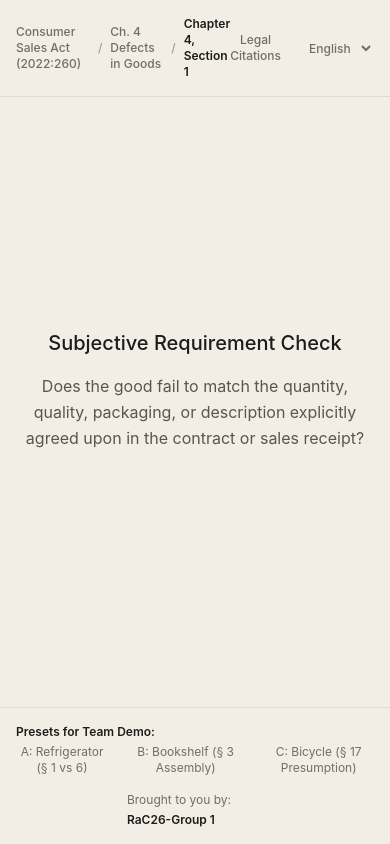
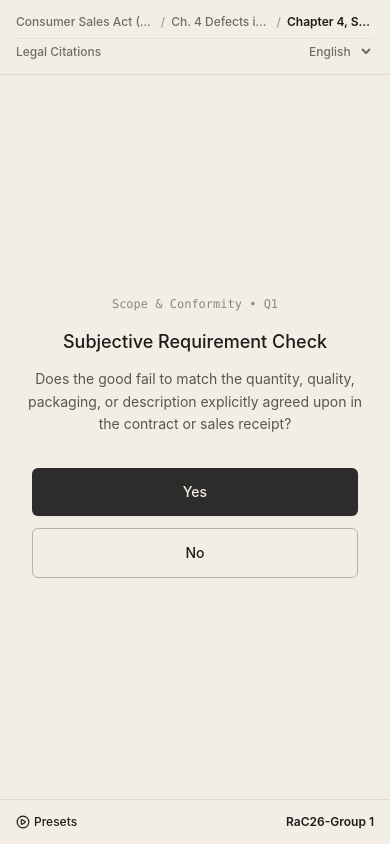
Before and after one commit to muaaz14/rac-app, a React (Vite) app: page / in a window 390 px wide. Built offline with nearby package versions, Linux system fonts and the light colour scheme.

Commit message:
Update App.jsx for dynamic modal, rationale toggle, and mobile layout

```diff
--- a/src/App.jsx
+++ b/src/App.jsx
@@ -1,72 +1,67 @@
 import React, { useState } from "react";
 import rulesData from "./data/rules.json";
 import { translations } from "./data/translation.js";
-import { X } from "lucide-react";
+import { X, ChevronDown, ChevronUp, PlayCircle } from "lucide-react";
 
 export default function App() {
   const [lang, setLang] = useState("en");
-  const [currentNodeId, setCurrentNodeId] = useState(rulesData.startNode);
+  const [currentNodeId, setCurrentNodeId] = useState(rulesData.startNode || "Q1");
   const [historyStack, setHistoryStack] = useState([]);
-  const [monthsInput, setMonthsInput] = useState(6);
   const [isModalOpen, setIsModalOpen] = useState(false);
+  const [isPresetsModalOpen, setIsPresetsModalOpen] = useState(false);
   const [isTeamPopoverOpen, setIsTeamPopoverOpen] = useState(false);
-  const [caseData, setCaseData] = useState({
-    monthsSinceDelivery: 0,
-    grounds: [],
-    sellerLiable: true,
-  });
+  const [isRationaleExpanded, setIsRationaleExpanded] = useState(false);
+  const [caseData, setCaseData] = useState({ grounds: [] });
 
   const t = translations[lang] || translations["en"];
-  const currentNode = rulesData.nodes[currentNodeId] || {};
-  const currentNodeT = t.nodes?.[currentNodeId] || {};
-  const isTerminal = currentNodeId ? currentNodeId.startsWith("result_") : false;
 
-  const handleChoice = (answer) => {
+  const baseNode = rulesData.nodes?.[currentNodeId] || {};
+  const transNode = t.nodes?.[currentNodeId] || {};
+
+  const currentNode = {
+    type: baseNode.type || "decision",
+    stage: transNode.stage || baseNode.stage || "Assessment Stage",
+    citation: transNode.citation || baseNode.citation || "",
+    statuteText: transNode.statuteText || baseNode.statuteText || "",
+    question: transNode.question || baseNode.question || currentNodeId,
+    description: transNode.description || baseNode.description || "",
+    onTrueGround: transNode.onTrueGround || baseNode.onTrueGround || "",
+    onFalseGround: transNode.onFalseGround || baseNode.onFalseGround || "",
+    true: baseNode.true,
+    false: baseNode.false
+  };
+
+  const isTerminal = currentNodeId.startsWith("OUT_") || currentNode.type === "outcome";
+
+  const dynamicStatuteList = Object.entries(rulesData.nodes)
+    .filter(([key]) => key.startsWith("Q"))
+    .map(([key, node]) => ({
+      id: key,
+      citation: t.nodes?.[key]?.citation || node.citation,
+      statuteText: t.nodes?.[key]?.statuteText || node.statuteText
+    }));
+
+  const handleChoice = (boolChoice) => {
     setHistoryStack([
       ...historyStack,
-      { nodeId: currentNodeId, caseDataSnapshot: { ...caseData, grounds: [...caseData.grounds] } }
+      { nodeId: currentNodeId, caseDataSnapshot: { grounds: [...caseData.grounds] } }
     ]);
 
     const updatedGrounds = [...caseData.grounds];
+    const groundText = boolChoice ? currentNode.onTrueGround : currentNode.onFalseGround;
 
-    const groundKey = answer === "yes" ? "onYesGround" : "onNoGround";
-    if (currentNodeT && currentNodeT[groundKey]) {
-      updatedGrounds.push(currentNodeT[groundKey]);
+    if (groundText) {
+      updatedGrounds.push({
+        citation: currentNode.citation,
+        rationale: groundText
+      });
     }
 
-    setCaseData((prev) => ({ ...prev, grounds: updatedGrounds }));
-    if (currentNode[answer]) {
-      setCurrentNodeId(currentNode[answer]);
-    }
-  };
+    const branchKey = boolChoice ? "true" : "false";
+    const nextNodeId = currentNode[branchKey];
 
-  const handleMonthsSubmit = () => {
-    setHistoryStack([...historyStack, { nodeId: currentNodeId, caseDataSnapshot: { ...caseData, grounds: [...caseData.grounds] } }]);
-
-    const updatedGrounds = [...caseData.grounds];
-    let isLiable = true;
-
-    if (monthsInput <= 24) {
-      const msg = lang === "sv"
-        ? `Inom 2-års presumtionsregel (${monthsInput} månader). Felet presumeras ha funnits vid avlämnandet (4 kap. 17 §).`
-        : `Within 2-year presumption window (${monthsInput} months). Defect is presumed present at delivery (4 kap. 17 §).`;
-      updatedGrounds.push(msg);
-      isLiable = true;
-    } else {
-      const msg = lang === "sv"
-        ? `Efter 2-års presumtionsregel (${monthsInput} månader). Köparen måste bevisa att felet fanns vid avlämnandet (4 kap. 14 §).`
-        : `Outside 2-year presumption window (${monthsInput} months). Consumer must prove defect existed at delivery (4 kap. 14 §).`;
-      updatedGrounds.push(msg);
-      isLiable = false;
-    }
-
-    setCaseData((prev) => ({
-      ...prev,
-      monthsSinceDelivery: monthsInput,
-      grounds: updatedGrounds,
-      sellerLiable: isLiable,
-    }));
-    setCurrentNodeId("result_evaluated");
+    setCaseData({ grounds: updatedGrounds });
+    if (nextNodeId) setCurrentNodeId(nextNodeId);
   };
 
   const goBack = () => {
@@ -78,66 +73,54 @@ export default function App() {
   };
 
   const resetAssessment = () => {
-    setCurrentNodeId(rulesData.startNode);
+    setCurrentNodeId(rulesData.startNode || "Q1");
     setHistoryStack([]);
-    setMonthsInput(6);
-    setCaseData({ monthsSinceDelivery: 0, grounds: [], sellerLiable: true });
+    setCaseData({ grounds: [] });
+    setIsRationaleExpanded(false);
   };
 
   const applyPreset = (presetType) => {
     resetAssessment();
     if (presetType === "presetA") {
       setCaseData({
-        monthsSinceDelivery: 14,
-        sellerLiable: true,
         grounds: [
-          t.nodes.check_objective.onYesGround,
-          lang === "sv"
-            ? "Inom 2-års presumtionsregel (14 månader). Felet presumeras ha funnits vid avlämnandet (4 kap. 17 §)."
-            : "Within 2-year presumption window (14 months). Defect is presumed present at delivery (4 kap. 17 §)."
+          { citation: t.nodes.Q1.citation, rationale: t.nodes.Q1.onTrueGround },
+          { citation: t.nodes.Q6.citation, rationale: lang === "sv" ? "Inom 2-års presumtionsregel (4 kap. 17 §)." : "Within 2-year presumption window (Chapter 4, Section 17)." }
         ]
       });
-      setCurrentNodeId("result_evaluated");
+      setCurrentNodeId("OUT_Defective");
     } else if (presetType === "presetB") {
       setCaseData({
-        monthsSinceDelivery: 0,
-        sellerLiable: true,
-        grounds: [t.nodes.check_assembly.onYesGround]
+        grounds: [{ citation: t.nodes.Q5.citation, rationale: t.nodes.Q5.onTrueGround }]
       });
-      setCurrentNodeId("result_defective_assembly");
+      setCurrentNodeId("OUT_Defective");
     } else if (presetType === "presetC") {
       setCaseData({
-        monthsSinceDelivery: 18,
-        sellerLiable: true,
-        grounds: [
-          t.nodes.check_objective.onYesGround,
-          lang === "sv"
-            ? "Inom 2-års presumtionsregel (18 månader). Felet presumeras ha funnits vid avlämnandet (4 kap. 17 §)."
-            : "Within 2-year presumption window (18 months). Defect is presumed present at delivery (4 kap. 17 §)."
-        ]
+        grounds: [{ citation: t.nodes.Q6.citation, rationale: t.nodes.Q6.onTrueGround }]
       });
-      setCurrentNodeId("result_evaluated");
+      setCurrentNodeId("OUT_NotDefective");
     }
+    setIsPresetsModalOpen(false);
   };
 
-  const isDefective = caseData.grounds.some((g) => !g.includes("Undantaget") && !g.includes("Exempted"));
+  const isDefective = currentNodeId === "OUT_Defective";
 
   return (
     <div className="min-h-screen bg-[#f2eee5] text-[#1c1c1a] font-sans flex flex-col justify-between antialiased selection:bg-[#1c1c1a] selection:text-white">
 
-      {/* Top Bar */}
-      <header className="w-full border-b border-[#e0dad0] px-4 py-4 flex items-center justify-between text-xs font-medium text-[#706e68]">
-        <nav aria-label="Breadcrumb" className="flex items-center gap-2">
-          <span>{t.breadcrumbAct}</span>
+      {/* Responsive Header Bar */}
+      <header className="w-full border-b border-[#e0dad0] px-4 sm:px-6 py-3.5 sm:py-4 flex flex-col sm:flex-row sm:items-center justify-between gap-2 sm:gap-0 text-xs font-medium text-[#706e68]">
+        <nav aria-label="Breadcrumb" className="flex items-center gap-1.5 sm:gap-2 truncate">
+          <span className="truncate">{t.breadcrumbAct}</span>
           <span className="text-[#a09d96]">/</span>
-          <span>{t.breadcrumbChapter}</span>
+          <span className="truncate">{t.breadcrumbChapter}</span>
           <span className="text-[#a09d96]">/</span>
-          <span className="text-[#1c1c1a] font-semibold">
-            {!isTerminal ? (currentNodeT?.citation || currentNode?.citation) : t.breadcrumbOutcome}
+          <span className="text-[#1c1c1a] font-semibold truncate">
+            {!isTerminal ? currentNode.citation : t.breadcrumbOutcome}
           </span>
         </nav>
 
-        <div className="flex items-center gap-6">
+        <div className="flex items-center justify-between sm:justify-end gap-4 sm:gap-6 pt-1 sm:pt-0 border-t sm:border-t-0 border-[#e8e3d8]">
           <button onClick={() => setIsModalOpen(true)} className="hover:text-[#1c1c1a] transition cursor-pointer">
             {t.statutoryRefBtn}
           </button>
@@ -149,87 +132,89 @@ export default function App() {
         </div>
       </header>
 
-      {/* Main Container */}
-      <main className="w-full max-w-2xl mx-auto px-6 py-12 my-auto flex flex-col items-center text-center">
+      {/* Main Container - Optimized Vertical Spacing for Mobile */}
+      <main className="w-full max-w-2xl mx-auto px-4 sm:px-6 py-8 sm:py-12 my-auto flex flex-col items-center text-center">
         {!isTerminal ? (
           <div className="w-full flex flex-col items-center">
-            <span className="text-xs uppercase tracking-widest font-mono text-[#8c887f] mb-4">
-              {t.step} {currentNode?.step} {t.of} {currentNode?.totalSteps}
+
+            {/* Stage Tag & Node ID */}
+            <div className="flex flex-col items-center gap-1 mb-4 sm:mb-6">
+              <span className="text-xs font-mono text-[#8c887f]">
+                {currentNode.stage} • {currentNodeId}
               </span>
+            </div>
 
-            <h1 className="text-xl sm:text-xl font-medium text-[#1c1c1a] mb-4">
-              {currentNodeT?.question || currentNode?.question}
+            {/* Question Title */}
+            <h1 className="text-lg sm:text-xl font-medium text-[#1c1c1a] mb-3 sm:mb-4 px-2">
+              {currentNode.question}
             </h1>
 
-            <p className="text-[#59564f] text-base leading-relaxed max-w-lg mb-10">
-              {currentNodeT?.description || currentNode?.description}
+            {/* Question Description */}
+            <p className="text-[#59564f] text-sm sm:text-base leading-relaxed max-w-lg mb-8 sm:mb-10 px-2">
+              {currentNode.description}
             </p>
 
-            {currentNode?.type === "binary" && (
-              <div className="flex flex-wrap items-center justify-center gap-4">
+            {/* Touch-Friendly Action Buttons */}
+            <div className="w-full sm:w-auto flex flex-col sm:flex-row items-center justify-center gap-3 sm:gap-4 px-4 sm:px-0">
               <button
-                  onClick={() => handleChoice("yes")}
-                  className="px-7 py-3 bg-[#2d2c2a] text-[#f2eee5] text-sm font-medium rounded-md hover:bg-[#1c1c1a] transition shadow-xs cursor-pointer"
+                onClick={() => handleChoice(true)}
+                className="w-full sm:w-auto min-w-[120px] py-3.5 sm:py-3 px-8 bg-[#2d2c2a] text-[#f2eee5] text-sm font-medium rounded-md hover:bg-[#1c1c1a] active:scale-[0.98] transition shadow-xs cursor-pointer"
               >
                 {t.yes}
               </button>
               <button
-                  onClick={() => handleChoice("no")}
-                  className="px-7 py-3 border border-[#b8b3a8] text-[#1c1c1a] text-sm font-medium rounded-md hover:bg-[#e6e1d5] transition cursor-pointer"
+                onClick={() => handleChoice(false)}
+                className="w-full sm:w-auto min-w-[120px] py-3.5 sm:py-3 px-8 border border-[#b8b3a8] text-[#1c1c1a] text-sm font-medium rounded-md hover:bg-[#e6e1d5] active:scale-[0.98] transition cursor-pointer"
               >
                 {t.no}
               </button>
             </div>
-            )}
-
-            {currentNode?.type === "input_months" && (
-              <div className="flex flex-col items-center gap-4">
-                <div className="flex items-center gap-3">
-                  <input
-                    type="number"
-                    min="0"
-                    max="60"
-                    value={monthsInput}
-                    onChange={(e) => setMonthsInput(parseInt(e.target.value, 10) || 0)}
-                    className="w-24 px-3 py-2 bg-white border border-[#b8b3a8] rounded text-center text-base text-[#1c1c1a] focus:outline-none"
-                  />
-                  <span className="text-sm text-[#706e68]">{t.monthsLabel}</span>
-                </div>
-                <button
-                  onClick={handleMonthsSubmit}
-                  className="px-7 py-3 bg-[#2d2c2a] text-[#f2eee5] text-sm font-medium rounded-md hover:bg-[#1c1c1a] transition cursor-pointer"
-                >
-                  {t.continue}
-                </button>
-              </div>
-            )}
           </div>
         ) : (
-          <div className="w-full flex flex-col items-center text-center">
-            <span className="text-xs uppercase tracking-widest font-mono text-[#8c887f] mb-3">
+          /* Responsive Output Screen */
+          <div className="w-full flex flex-col items-center text-center px-2">
+            <span className="text-[11px] sm:text-xs uppercase tracking-widest font-mono text-[#8c887f] mb-2 sm:mb-3">
               {t.legalFindingsHeader}
             </span>
 
-            <h2 className={`text-3xl font-bold mb-3 ${isDefective ? "text-[#8b261d]" : "text-[#1e5233]"}`}>
+            <h2 className={`text-2xl sm:text-3xl font-bold mb-3 ${isDefective ? "text-[#8b261d]" : "text-[#1e5233]"}`}>
               {isDefective ? t.statusDefective : t.statusNotDefective}
             </h2>
 
-            <p className="text-sm text-[#59564f] mb-8">
-              <strong>{t.sellerLiabilityHeader}</strong> {caseData.sellerLiable ? t.sellerIsLiable : t.consumerBurden}
+            <p className="text-sm text-[#59564f] max-w-md mb-6 leading-relaxed">
+              {currentNode.description}
             </p>
 
-            <div className="w-full bg-[#faf7f0] border border-[#dcd7cb] rounded-lg p-6 text-left mb-8 space-y-2">
+            {/* Expand / Collapse Rationale Button */}
+            {caseData.grounds.length > 0 && (
+              <button
+                onClick={() => setIsRationaleExpanded(!isRationaleExpanded)}
+                className="text-xs font-medium text-[#706e68] hover:text-[#1c1c1a] underline underline-offset-4 flex items-center gap-1 mb-6 sm:mb-8 cursor-pointer transition"
+              >
+                <span>{t.readMoreSection}</span>
+                {isRationaleExpanded ? <ChevronUp className="w-3.5 h-3.5" /> : <ChevronDown className="w-3.5 h-3.5" />}
+              </button>
+            )}
+
+            {/* Expandable Statutory Rationale Box */}
+            {isRationaleExpanded && caseData.grounds.length > 0 && (
+              <div className="w-full bg-[#f8f5ee] border-l-2 border-[#8b261d] p-4 sm:p-5 text-left mb-6 sm:mb-8 shadow-2xs transition-all duration-200 rounded-r-md">
                 {caseData.grounds.map((ground, idx) => (
-                <p key={idx} className="text-xs text-[#42403b] leading-relaxed flex gap-2">
-                  <span className="text-[#8c887f]">•</span>
-                  <span>{ground}</span>
+                  <div key={idx} className="flex flex-col gap-1 border-b border-[#ece7dc] pb-3 mb-3 last:border-0 last:pb-0 last:mb-0">
+                    <span className="text-[11px] sm:text-xs font-bold uppercase tracking-wider text-[#8b261d]">
+                      {ground.citation}
+                    </span>
+                    <p className="text-xs text-[#2c2a26] leading-relaxed">
+                      {ground.rationale}
                     </p>
+                  </div>
                 ))}
               </div>
+            )}
 
             <button
               onClick={resetAssessment}
-              className="px-6 py-2.5 border border-[#b8b3a8] text-[#1c1c1a] text-xs font-medium rounded hover:bg-[#e6e1d5] transition"
+              className="w-full sm:w-auto px-6 py-3 sm:py-2.5 border border-[#b8b3a8] text-[#1c1c1a] text-xs font-medium rounded hover:bg-[#e6e1d5] active:scale-[0.98] transition cursor-pointer"
             >
               {t.restartBtn}
             </button>
@@ -239,41 +224,35 @@ export default function App() {
         {historyStack.length > 0 && !isTerminal && (
           <button
             onClick={goBack}
-            className="mt-12 text-xs text-[#8c887f] hover:text-[#1c1c1a] transition underline underline-offset-4 cursor-pointer"
+            className="mt-8 sm:mt-12 text-xs text-[#8c887f] hover:text-[#1c1c1a] transition underline underline-offset-4 cursor-pointer"
           >
             {t.previousQuestion}
           </button>
         )}
       </main>
 
-      {/* Footer */}
-      <footer className="w-full border-t border-[#e0dad0] px-4 py-4 flex flex-col sm:flex-row justify-between items-center text-xs text-[#706e68] gap-4">
-        <div className="flex flex-col flex-wrap items-start gap-1">
-          <span className="font-semibold text-[#1c1c1a]">{t.presetsHeader}:</span>
-          <div className="flex flex-row gap-6">
-            <button onClick={() => applyPreset("presetA")} className="hover:text-[#1c1c1a] transition cursor-pointer">
-              A: Refrigerator (§ 1 vs 6)
+      {/* Responsive Footer */}
+      <footer className="w-full border-t border-[#e0dad0] px-4 sm:px-6 py-3.5 sm:py-4 flex flex-row justify-between items-center text-xs text-[#706e68]">
+        <div className="relative flex items-center justify-between w-full" >
+          <button
+            onClick={() => setIsPresetsModalOpen(true)}
+            className="text-[#1c1c1a] hover:underline underline-offset-2 transition cursor-pointer flex items-center gap-1 font-medium text-xs"
+          >
+            <PlayCircle className="w-3.5 h-3.5" />
+            <span className="hidden sm:inline">{t.presetsHeader}</span>
+            <span className="sm:hidden text-[#1c1c1a]">Presets</span>
           </button>
-            <button onClick={() => applyPreset("presetB")} className="hover:text-[#1c1c1a] transition cursor-pointer">
-              B: Bookshelf (§ 3 Assembly)
-            </button>
-            <button onClick={() => applyPreset("presetC")} className="hover:text-[#1c1c1a] transition cursor-pointer">
-              C: Bicycle (§ 17 Presumption)
-            </button>
-          </div>
-        </div>
 
-        <div className="relative flex flex-col gap-1 text-left items-start pr-8">
-          <span>{t.broughtToYouBy}</span>
           <button
             onClick={() => setIsTeamPopoverOpen(!isTeamPopoverOpen)}
-            className="font-semibold text-[#1c1c1a] hover:underline underline-offset-2 cursor-pointer transition"
+            className="font-semibold text-[#1c1c1a] hover:underline underline-offset-2 cursor-pointer transition text-xs"
           >
             {t.teamGroupLabel}
           </button>
 
+          {/* Mobile-Adjusted Team Popover */}
           {isTeamPopoverOpen && (
-            <div className="absolute right-0 bottom-full mb-3 w-56 bg-[#faf9f6] border border-[#e5e2db] rounded-lg p-4 shadow-md z-40 text-left">
+            <div className="absolute right-0 bottom-full mb-3 w-48 sm:w-56 bg-[#faf9f6] border border-[#e5e2db] rounded-lg p-4 shadow-md z-40 text-left">
               <div className="flex justify-between items-center mb-2 pb-1.5 border-b border-[#e5e2db]">
                 <span className="font-bold text-xs text-[#1c1c1a]">{t.teamGroupLabel}</span>
                 <button
@@ -296,41 +275,83 @@ export default function App() {
         </div>
       </footer>
 
-      {/* Modal */}
+      {/* Statutory Reference Modal - Responsive Sizing */}
       {isModalOpen && (
-        <div className="fixed inset-0 bg-[#1a1f26]/40 backdrop-blur-xs flex justify-center items-center p-4 z-50">
-          <div className="bg-white max-w-xl w-full max-h-[80vh] overflow-y-auto rounded-lg p-6 border border-[#e5e2db] shadow-lg">
-            <div className="flex justify-between items-center mb-4 pb-2 border-b border-[#e5e2db]">
-              <h2 className="font-bold text-base text-[#1a1f26]">{t.modalTitle}</h2>
-              <button onClick={() => setIsModalOpen(false)} className="text-[#6b7280] hover:text-[#1a1f26] transition">
+        <div className="fixed inset-0 bg-[#1a1f26]/40 backdrop-blur-xs flex justify-center items-center p-3 sm:p-4 z-50">
+          <div className="bg-white max-w-xl w-full max-h-[85vh] sm:max-h-[80vh] flex flex-col rounded-lg border border-[#e5e2db] shadow-lg overflow-hidden">
+
+            {/* Fixed Modal Header */}
+            <div className="flex justify-between items-center px-4 sm:px-6 py-3.5 sm:py-4 border-b border-[#e5e2db] bg-white shrink-0">
+              <h2 className="font-bold text-sm sm:text-base text-[#1a1f26] truncate pr-2">{t.modalTitle}</h2>
+              <button
+                onClick={() => setIsModalOpen(false)}
+                className="text-[#6b7280] hover:text-[#1a1f26] transition cursor-pointer shrink-0"
+              >
                 <X className="w-4 h-4" />
               </button>
             </div>
-            <div className="space-y-4 text-xs text-[#4b5563] leading-relaxed">
-              <article className="border-b border-[#f0ede6] pb-3">
-                <h3 className="font-semibold text-[#1a1f26] mb-1">{t.modalSections.s1Title}</h3>
-                <p>{t.modalSections.s1Text}</p>
+
+            {/* Scrollable Modal Body */}
+            <div className="p-4 sm:p-6 overflow-y-auto space-y-4 text-xs text-[#4b5563] leading-relaxed">
+              {dynamicStatuteList.map((item) => (
+                <article key={item.id} className="border-b border-[#f0ede6] pb-3 last:border-0 last:pb-0">
+                  <h3 className="font-semibold text-[#1a1f26] mb-1">{item.citation}</h3>
+                  <p className="text-xs">{item.statuteText}</p>
                 </article>
-              <article className="border-b border-[#f0ede6] pb-3">
-                <h3 className="font-semibold text-[#1a1f26] mb-1">{t.modalSections.s2Title}</h3>
-                <p>{t.modalSections.s2Text}</p>
-              </article>
-              <article className="border-b border-[#f0ede6] pb-3">
-                <h3 className="font-semibold text-[#1a1f26] mb-1">{t.modalSections.s3Title}</h3>
-                <p>{t.modalSections.s3Text}</p>
-              </article>
-              <article className="border-b border-[#f0ede6] pb-3">
-                <h3 className="font-semibold text-[#1a1f26] mb-1">{t.modalSections.s6Title}</h3>
-                <p>{t.modalSections.s6Text}</p>
-              </article>
-              <article>
-                <h3 className="font-semibold text-[#1a1f26] mb-1">{t.modalSections.s14_17Title}</h3>
-                <p>{t.modalSections.s14_17Text}</p>
-              </article>
+              ))}
             </div>
+
           </div>
         </div>
       )}
+
+      {/* Demo Presets Modal - Responsive Sizing */}
+      {isPresetsModalOpen && (
+        <div className="fixed inset-0 bg-[#1a1f26]/40 backdrop-blur-xs flex justify-center items-center p-3 sm:p-4 z-50">
+          <div className="bg-white max-w-md w-full rounded-lg border border-[#e5e2db] shadow-lg overflow-hidden flex flex-col max-h-[85vh]">
+
+            {/* Fixed Header */}
+            <div className="flex justify-between items-center px-4 sm:px-6 py-3.5 sm:py-4 border-b border-[#e5e2db] bg-white shrink-0">
+              <h2 className="font-bold text-sm sm:text-base text-[#1a1f26]">{t.presetsHeader}</h2>
+              <button
+                onClick={() => setIsPresetsModalOpen(false)}
+                className="text-[#6b7280] hover:text-[#1a1f26] transition cursor-pointer shrink-0"
+              >
+                <X className="w-4 h-4" />
+              </button>
+            </div>
+
+            {/* Preset Options */}
+            <div className="p-4 sm:p-6 flex flex-col gap-3 overflow-y-auto">
+              <button
+                onClick={() => applyPreset("presetA")}
+                className="w-full text-left p-3.5 sm:p-4 rounded-md border border-[#e0dad0] hover:border-[#1c1c1a] hover:bg-[#faf7f0] active:scale-[0.99] transition cursor-pointer flex flex-col gap-1"
+              >
+                <span className="font-semibold text-xs text-[#1c1c1a]">Preset A: Refrigerator (§ 1 vs 6)</span>
+                <span className="text-[11px] sm:text-xs text-[#706e68]">Tests subjective contract deviation vs pre-sale fault disclaimers.</span>
+              </button>
+
+              <button
+                onClick={() => applyPreset("presetB")}
+                className="w-full text-left p-3.5 sm:p-4 rounded-md border border-[#e0dad0] hover:border-[#1c1c1a] hover:bg-[#faf7f0] active:scale-[0.99] transition cursor-pointer flex flex-col gap-1"
+              >
+                <span className="font-semibold text-xs text-[#1c1c1a]">Preset B: Bookshelf (§ 3 Assembly)</span>
+                <span className="text-[11px] sm:text-xs text-[#706e68]">Tests defects resulting from faulty assembly manuals or seller setup.</span>
+              </button>
+
+              <button
+                onClick={() => applyPreset("presetC")}
+                className="w-full text-left p-3.5 sm:p-4 rounded-md border border-[#e0dad0] hover:border-[#1c1c1a] hover:bg-[#faf7f0] active:scale-[0.99] transition cursor-pointer flex flex-col gap-1"
+              >
+                <span className="font-semibold text-xs text-[#1c1c1a]">Preset C: Bicycle (§ 17 Presumption)</span>
+                <span className="text-[11px] sm:text-xs text-[#706e68]">Tests statutory burden of proof within the 2-year window.</span>
+              </button>
+            </div>
+
+          </div>
+        </div>
+      )}
+
     </div>
   );
 }
```
Lines whose indentation alone changed are shown as unchanged.
